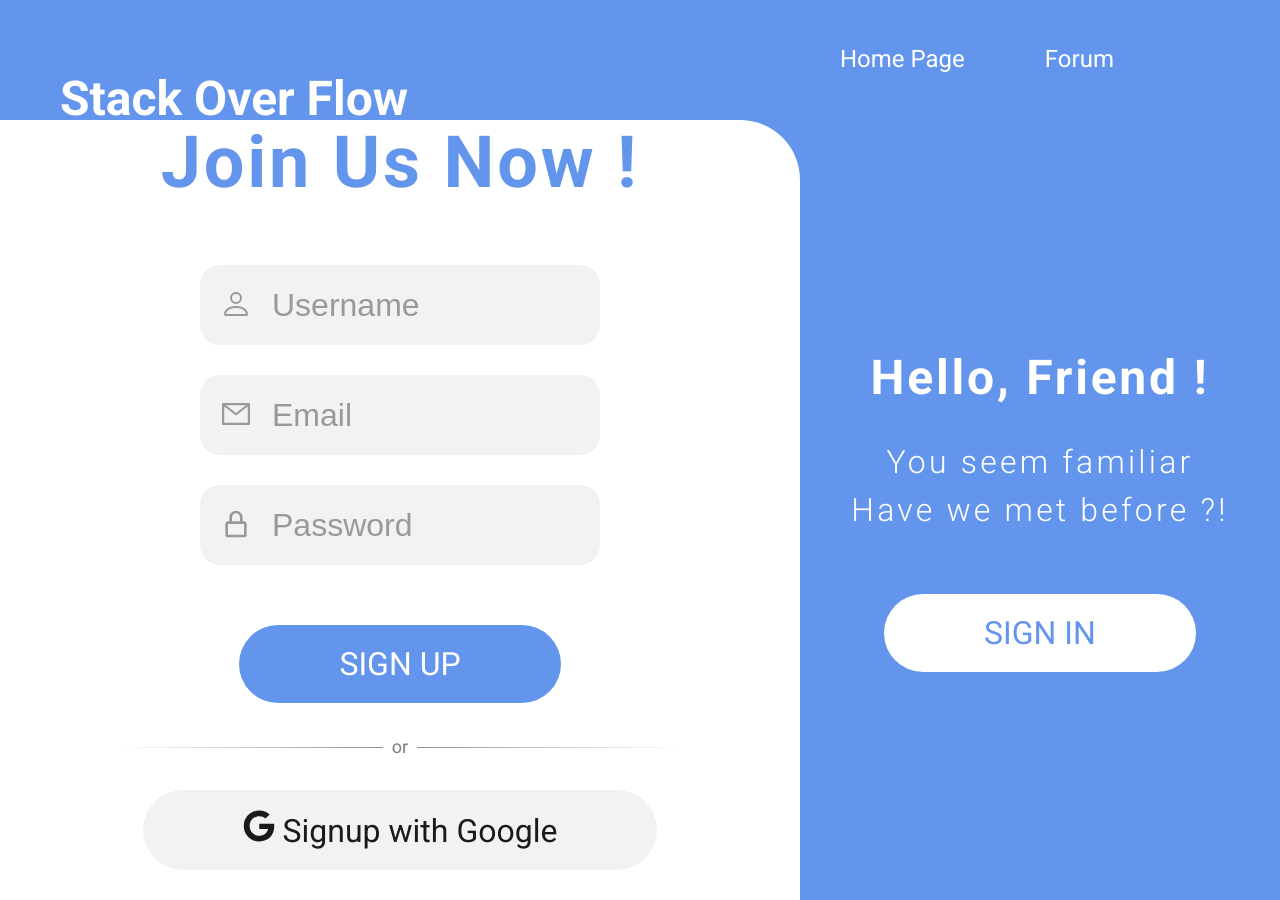
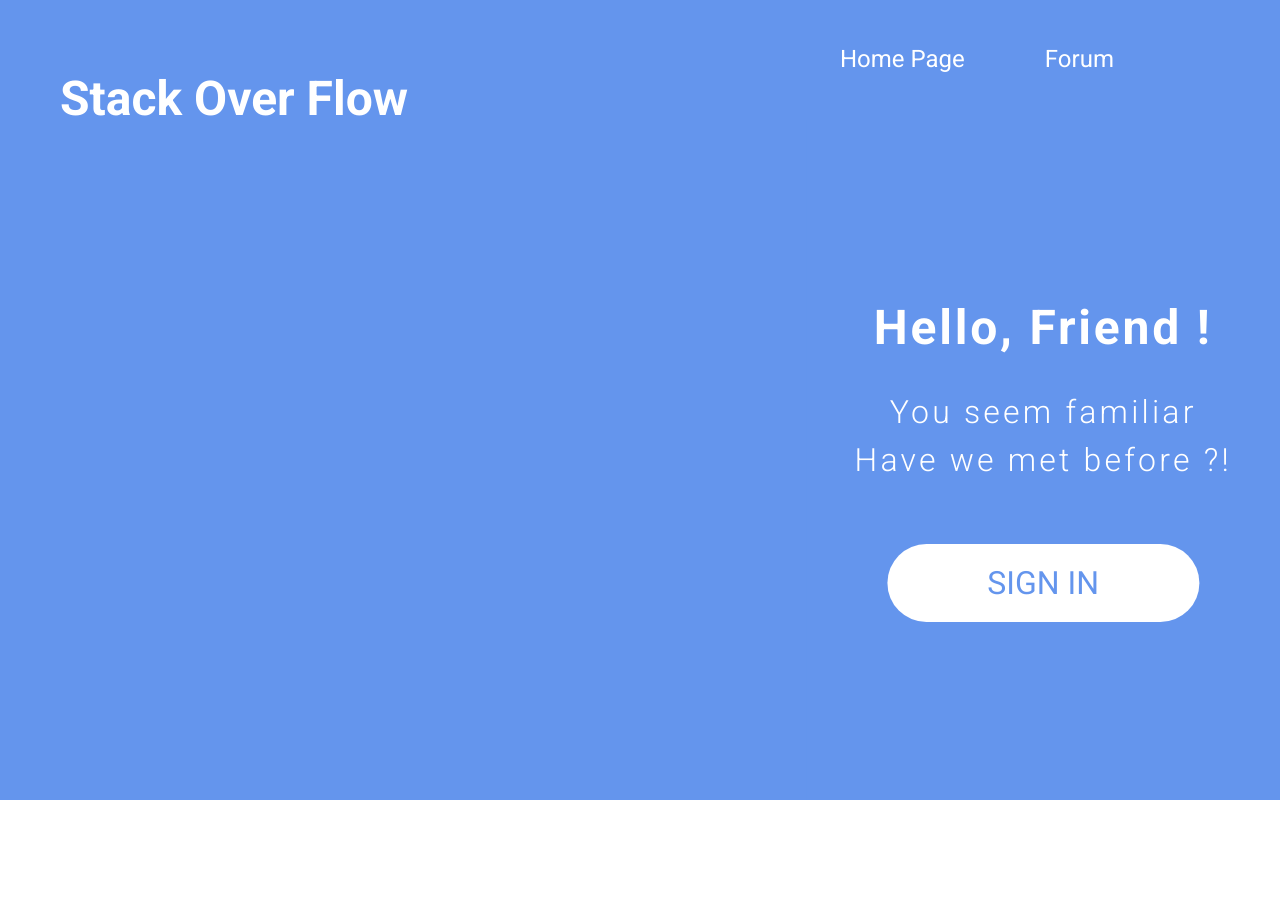
Before and after one commit to ParsaArvanehPA/stack_over_flow, a React (Create React App) app in the folder client/: page /signup in a window 1280 px wide. After the commit the page ends 800 px from the top, so only its background shows below. Built offline with nearby package versions, Linux system fonts and the light colour scheme.

Commit message:
Added sliding effect for sidebar

```diff
--- a/client/src/pages/Signup/index.js
+++ b/client/src/pages/Signup/index.js
@@ -20,11 +20,13 @@ const Signup = () => {
 				<div className='header'>
 					<StandardNav />
 				</div>
-				<Main />
-				<Side
-					formStatus={formStatus}
-					changeFormStatus={changeFormStatus}
-				/>
+				<div className={'container' + (formStatus ? '' : ' login')}>
+					<Main />
+					<Side
+						formStatus={formStatus}
+						changeFormStatus={changeFormStatus}
+					/>
+				</div>
 			</div>
 		</div>
 	);
--- a/client/src/styles/scss/Signup.scss
+++ b/client/src/styles/scss/Signup.scss
@@ -17,33 +17,19 @@
 	}
 
 	.wrapper {
+		position: relative;
+
 		display: grid;
 
 		grid-template-rows: 12rem auto;
-		grid-template-columns: 62.5% 37.5%;
-		/* prettier-ignore */
-		grid-template-areas: "nav  nav  "
-							 "main side";
-		align-items: start;
 
 		width: 100vw;
 		height: 100vh;
 
-		transition: all 10000ms ease-in-out;
-
-		&--login {
-		}
-
 		.header {
-			grid-area: nav;
-
-			height: 100%;
-
 			&__navigation {
 				grid-template-columns: 62.5% 37.5%;
 				grid-template-areas: "logo links";
-
-				height: 100%;
 
 				margin-top: 0;
 				padding: 2rem 0;
@@ -66,22 +52,35 @@
 			}
 		}
 
+		.container {
+			position: relative;
+			// display: flex;
+
+			transition: all 1000ms ease-in-out;
+
+			// &.login {
+			// 	flex-direction: row-reverse;
+			// }
+
 			.main {
-			grid-area: main;
-
+				opacity: 0;
 				background: $color_white;
 
-			display: flex;
+				position: absolute;
+
+				display: inline-flex;
 				flex-direction: column;
 				justify-content: center;
 				align-items: center;
 
-			width: 100%;
+				width: 62%;
 				height: 100%;
 
 				border-radius: 0 6rem 0 0;
 
 				text-align: center;
+
+				transition: all 1000ms ease-in-out;
 
 				&__title {
 					color: $color_blue_cornflower;
@@ -176,22 +175,24 @@
 				}
 
 				&.login {
-				grid-area: right;
-				// transform: translate3d(-60rem, 0, 0);
+					transform: translate3d(-60rem, 0, 0);
 				}
 			}
 
 			.side {
-			grid-area: side;
-
 				background-color: $color_blue_cornflower;
 
-			display: flex;
+				position: absolute;
+				left: 100%;
+
+				transform: translate3d(-100%, 0, 0);
+
+				display: inline-flex;
 				flex-direction: column;
 				justify-content: center;
 				align-items: center;
 
-			width: 100%;
+				width: 37%;
 				height: 100%;
 
 				text-align: center;
@@ -225,9 +226,10 @@
 				}
 
 				&.login {
-				grid-area: left;
-				// transform: translate3d(-60rem, 0, 0);
+					left: 0;
+					transform: translate3d(0, 0, 0);
 				}
 			}
 		}
 	}
+}
--- a/client/src/styles/scss/signup.scss
+++ b/client/src/styles/scss/signup.scss
@@ -17,33 +17,19 @@
 	}
 
 	.wrapper {
+		position: relative;
+
 		display: grid;
 
 		grid-template-rows: 12rem auto;
-		grid-template-columns: 62.5% 37.5%;
-		/* prettier-ignore */
-		grid-template-areas: "nav  nav  "
-							 "main side";
-		align-items: start;
 
 		width: 100vw;
 		height: 100vh;
 
-		transition: all 10000ms ease-in-out;
-
-		&--login {
-		}
-
 		.header {
-			grid-area: nav;
-
-			height: 100%;
-
 			&__navigation {
 				grid-template-columns: 62.5% 37.5%;
 				grid-template-areas: "logo links";
-
-				height: 100%;
 
 				margin-top: 0;
 				padding: 2rem 0;
@@ -66,22 +52,35 @@
 			}
 		}
 
+		.container {
+			position: relative;
+			// display: flex;
+
+			transition: all 1000ms ease-in-out;
+
+			// &.login {
+			// 	flex-direction: row-reverse;
+			// }
+
 			.main {
-			grid-area: main;
-
+				opacity: 0;
 				background: $color_white;
 
-			display: flex;
+				position: absolute;
+
+				display: inline-flex;
 				flex-direction: column;
 				justify-content: center;
 				align-items: center;
 
-			width: 100%;
+				width: 62%;
 				height: 100%;
 
 				border-radius: 0 6rem 0 0;
 
 				text-align: center;
+
+				transition: all 1000ms ease-in-out;
 
 				&__title {
 					color: $color_blue_cornflower;
@@ -176,22 +175,24 @@
 				}
 
 				&.login {
-				grid-area: right;
-				// transform: translate3d(-60rem, 0, 0);
+					transform: translate3d(-60rem, 0, 0);
 				}
 			}
 
 			.side {
-			grid-area: side;
-
 				background-color: $color_blue_cornflower;
 
-			display: flex;
+				position: absolute;
+				left: 100%;
+
+				transform: translate3d(-100%, 0, 0);
+
+				display: inline-flex;
 				flex-direction: column;
 				justify-content: center;
 				align-items: center;
 
-			width: 100%;
+				width: 37%;
 				height: 100%;
 
 				text-align: center;
@@ -225,9 +226,10 @@
 				}
 
 				&.login {
-				grid-area: left;
-				// transform: translate3d(-60rem, 0, 0);
+					left: 0;
+					transform: translate3d(0, 0, 0);
 				}
 			}
 		}
 	}
+}
```
Also changed, not shown: client/src/styles/Signup.css, client/src/styles/signup.css. Lines whose indentation alone changed are shown as unchanged.
